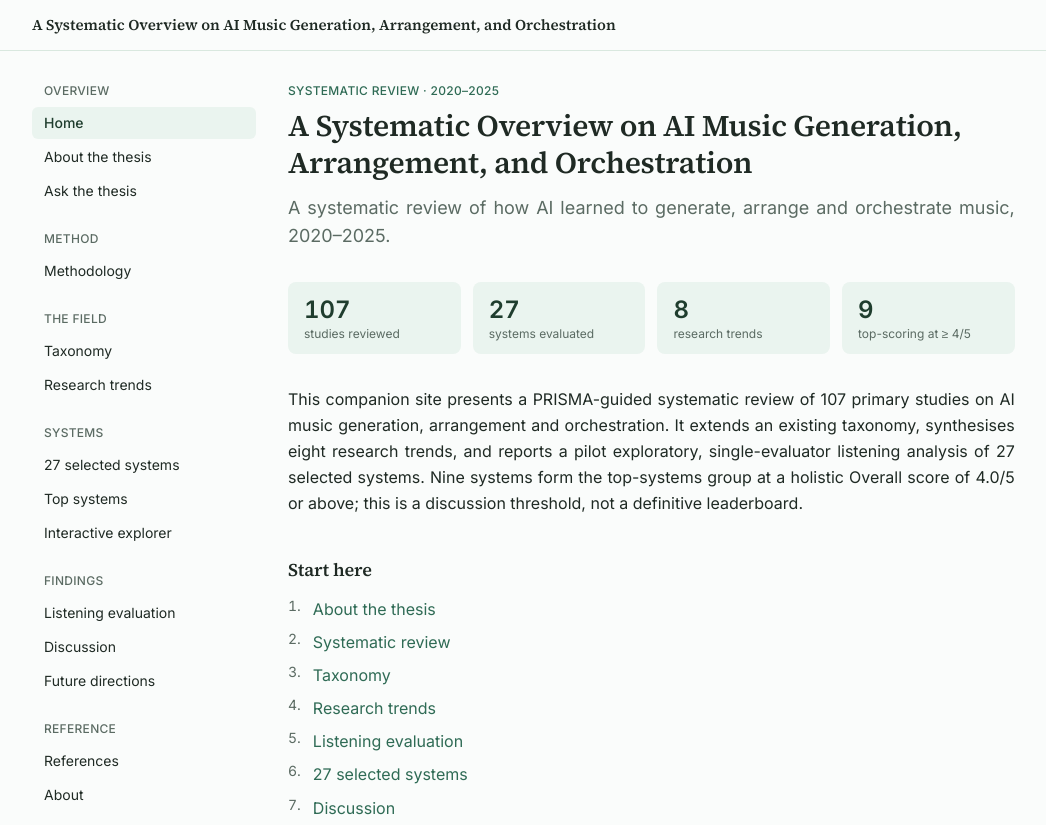
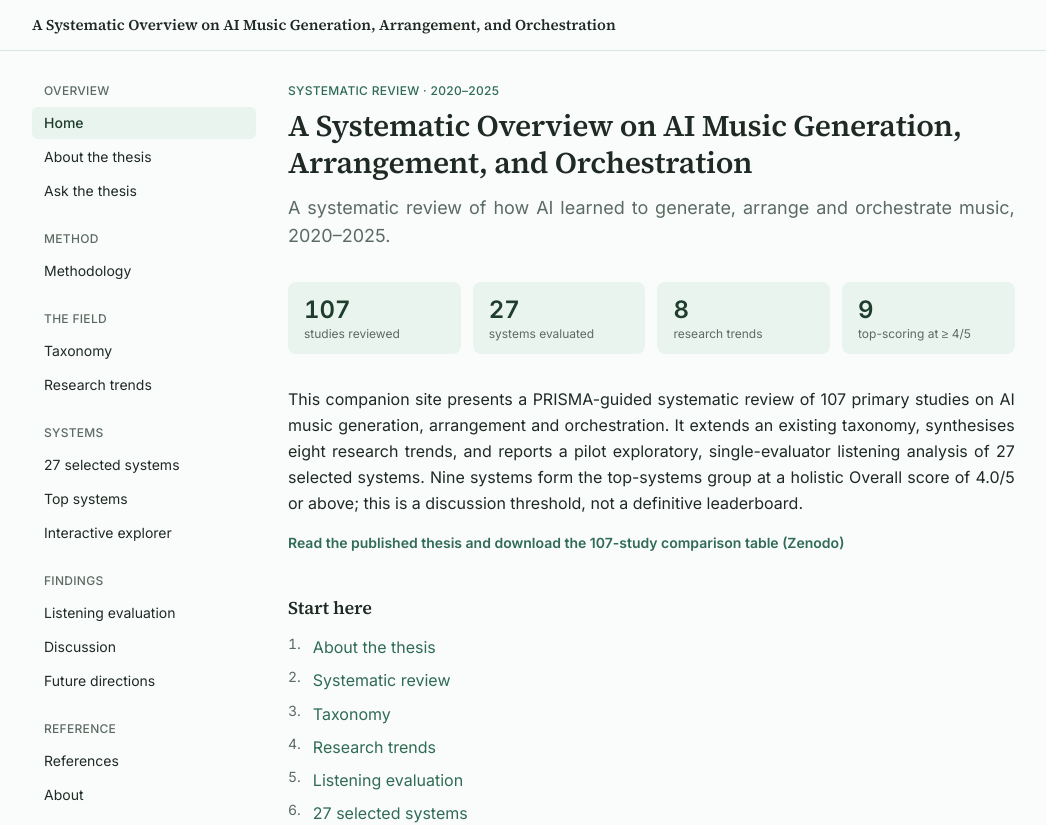
Before and after one commit to ai-rt-c/ai-music-generation-thesis-site, a Next.js app: page / in a window 1280 px wide. Shown: the top 825 px of the page, without its empty margins (68-1114 px from the left). Built offline with nearby package versions, Linux system fonts and the light colour scheme.

Commit message:
Link published thesis and dataset from homepage

```diff
--- a/app/page.tsx
+++ b/app/page.tsx
@@ -28,6 +28,12 @@ export default function HomePage() {
 
       <p className="mt-8 leading-relaxed">{c.summary}</p>
 
+      <p className="mt-4 text-sm leading-relaxed">
+        <a href="https://doi.org/10.5281/zenodo.23249905" target="_blank" rel="noopener noreferrer" className="font-semibold text-forest hover:underline">
+          Read the published thesis and download the 107-study comparison table (Zenodo)
+        </a>
+      </p>
+
       <h2 className="mt-10 text-lg">Start here</h2>
       <ol className="mt-3 space-y-1.5">
         {c.readingPath.map((step, i) => (
```
